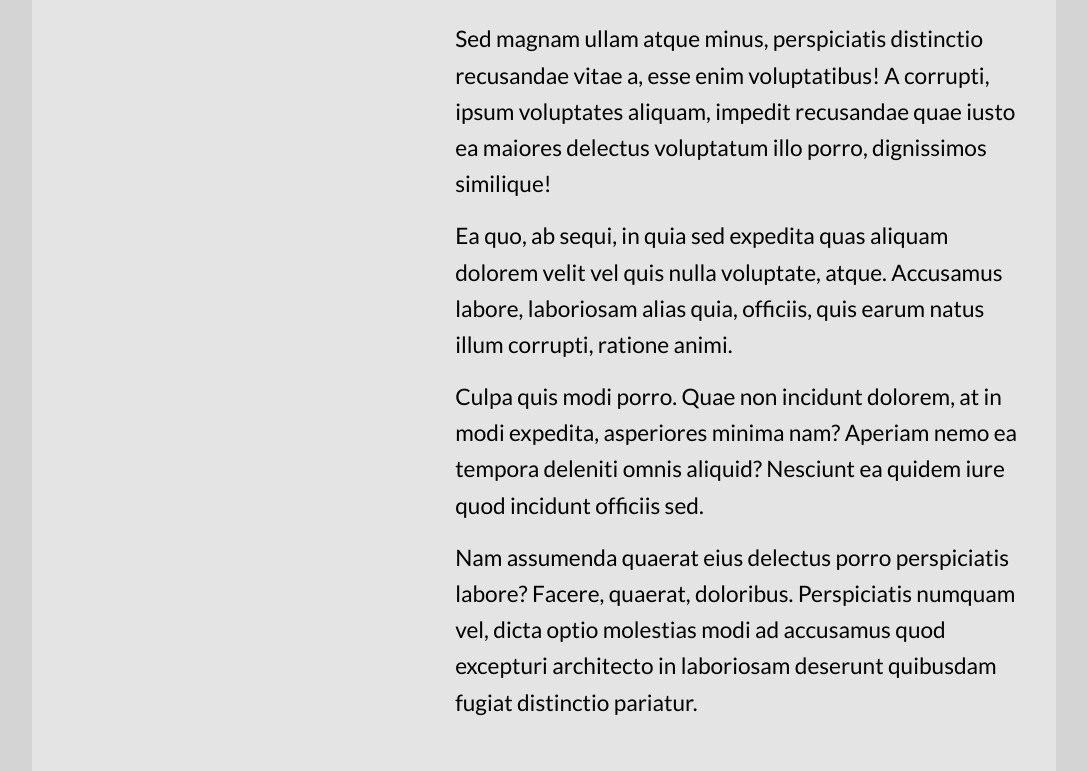
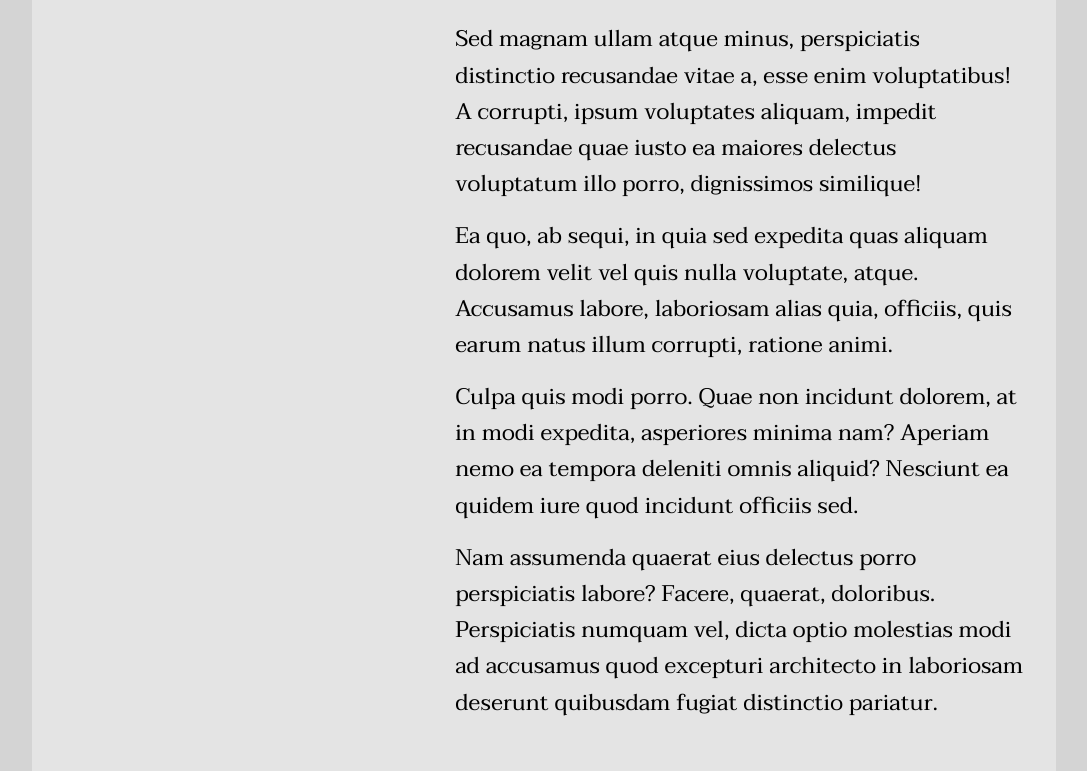
Before and after one commit to lach0192/fonts, a plain HTML site: page index.html in a window 1280 px wide. Shown: the part 613-1384 px from the top of the page, without its empty margins (96-1183 px from the left). Drawn offline with Linux system fonts and the light colour scheme.

Commit message:
New submit, realized I had two sans serif fonts instead of one sans serif and one serif.

```diff
--- a/index.html
+++ b/index.html
@@ -11,7 +11,7 @@
     don't forget to add your google font <link> in the right place
     -->
     <meta name="viewpoint" content="width=device-width" />
-    <link href="https://fonts.googleapis.com/css?family=Montserrat|Lato" rel="stylesheet">
+    <link href="https://fonts.googleapis.com/css?family=Montserrat|Taviraj" rel="stylesheet">
     <link href="one.css" rel="stylesheet" type="text/css"/>
 </head>
 <body>
--- a/one.css
+++ b/one.css
@@ -6,7 +6,7 @@
 html{
     font-size: 16px;
     line-height: 1.6;
-    font-family: "Lato", "Georgia", serif;
+    font-family: "Taviraj", "Georgia", serif;
 }
 html,body{
     background-color: #d4d4d4;
```
